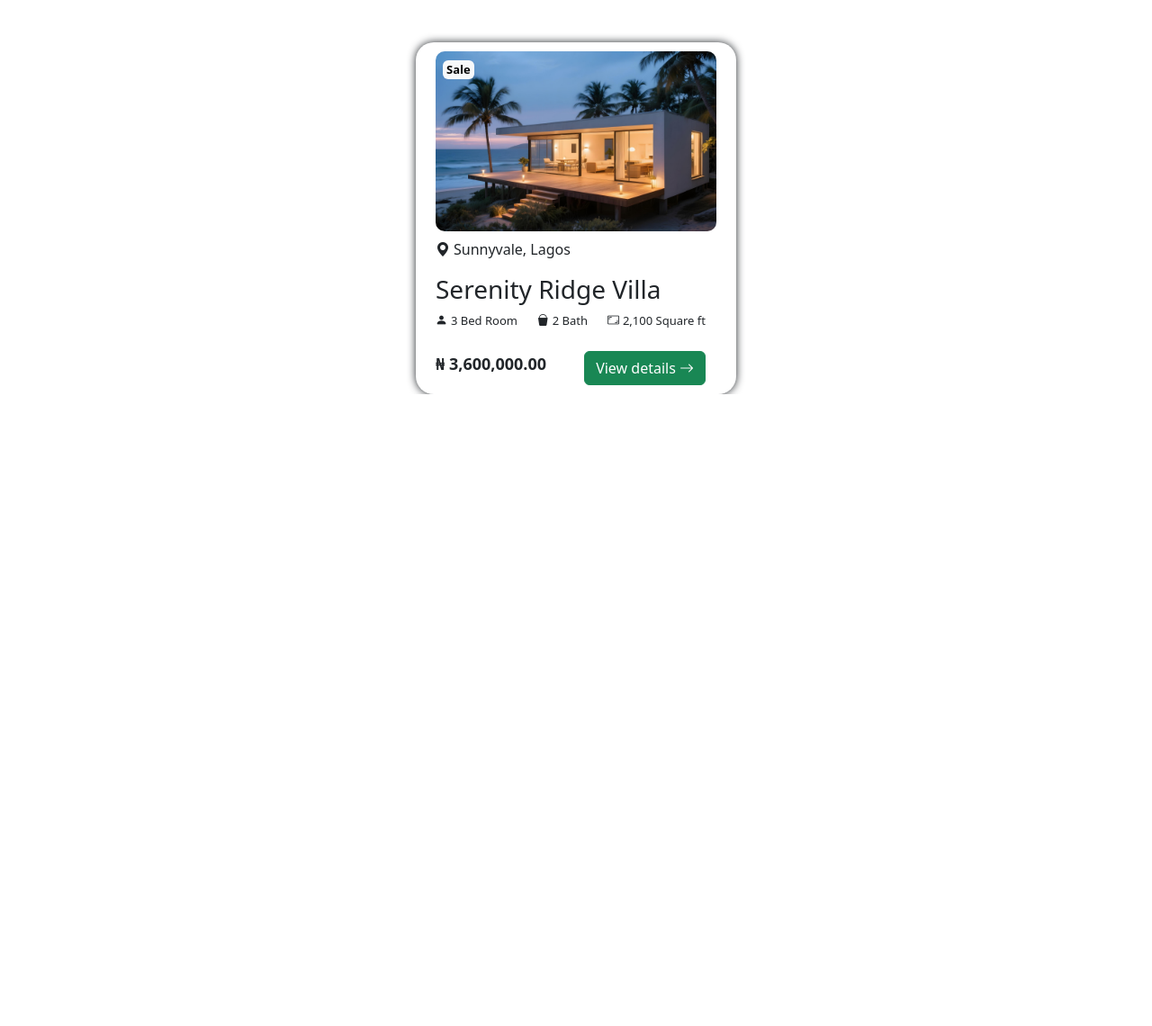
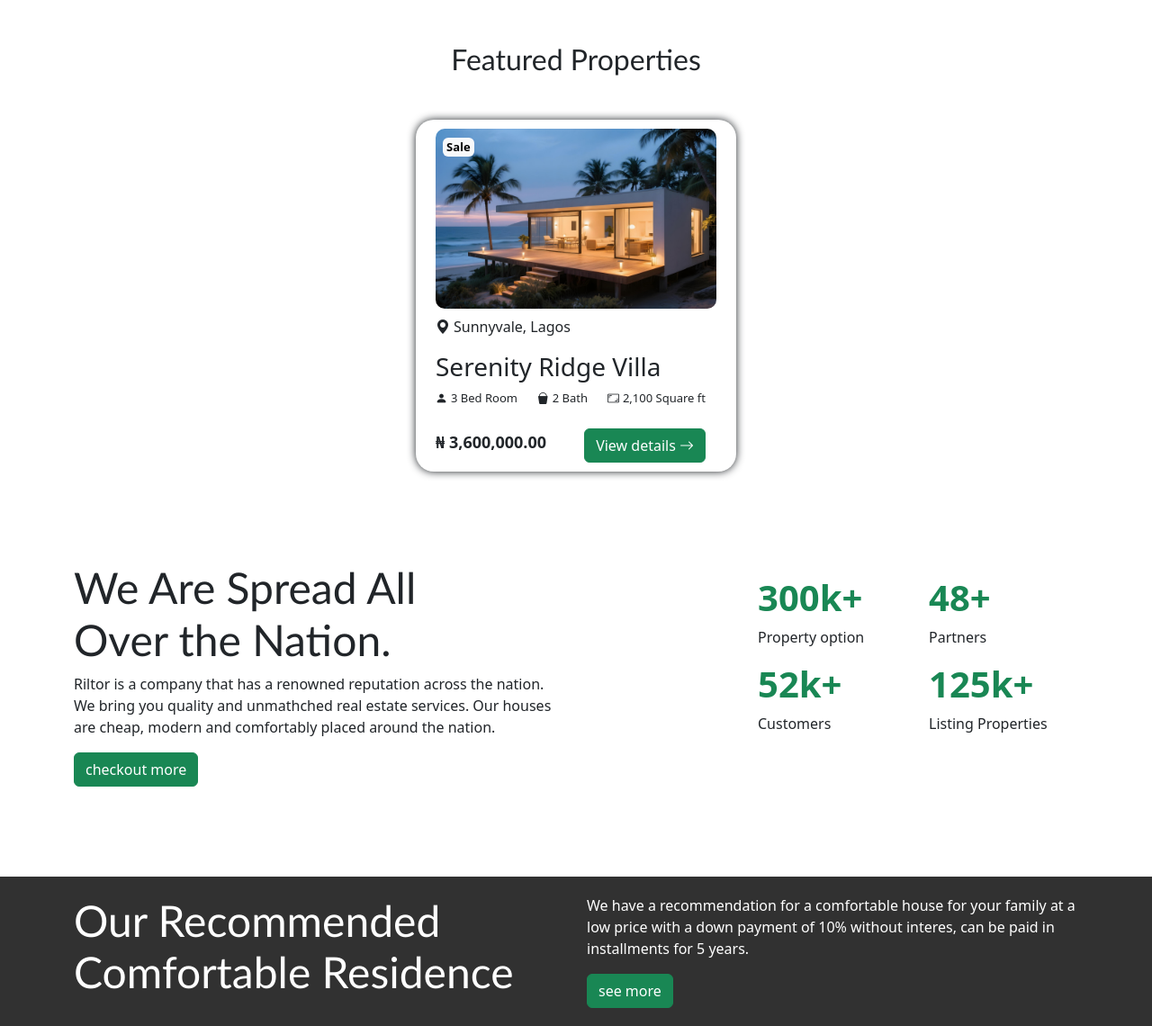
Before and after one commit to LilRex22/Django-Real-Estate-website, a Django app: page / in a window 1280 px wide. Shown: the part 801-1941 px from the top of the page at 90% size. Before the commit the page ends 1239 px from the top, so only its background shows below. Run offline with Django 5.2, Linux system fonts and the light colour scheme; data comes from the database, SQL or seed files in the repository; some libraries are stand-ins or nearby versions.

Commit message:
added more features

```diff
--- a/templates/home.html
+++ b/templates/home.html
@@ -5,7 +5,7 @@
 {% block content %}
     <header class="head_bg">
         <div class="container d-flex flex-column justify-content-center align-items-center" style="height: 90vh;">
-            <h1 class="text-center mt-5 mb-3 display-3 fw-bold" style="color: rgb(48, 48, 48); padding: 50px 0 20px 0;">Your Reliable Ally in <br>Worldwide Real Estate</h1>
+            <h1 class="text-center mt-5 mb-3 display-3 fw-bold" style="color: rgb(48, 48, 48); padding: 50px 0 20px 0;">Your Reliable Ally in <br>Nationwide Real Estate</h1>
 
             <form method="get" class="form-control d-flex justify-content-around p-3 nav_nav">
                 <!-- select option -->
@@ -48,6 +48,7 @@
 
     <section class="mt-5">
         <div class="container">
+            <h2 class="text-center my-5" style="font-family:'Gill Sans', 'Gill Sans MT', Calibri, 'Trebuchet MS', sans-serif;">Featured Properties</h2>
             <div class="row justify-content-center">
                 <div class="col-10 col-lg-4">
                     <div class="container house">
@@ -75,4 +76,62 @@
             </div>
         </div>
     </section>
+
+    <section style="margin-top: 100px;">
+        <div class="container">
+            <div class="row d-flex justify-content-center justify-content-lg-between">
+                <div class="col-10 col-lg-8 text-center text-lg-start" style="width: 100%; max-width: 35rem;">
+                    <h2 class="display-5" style="font-family: 'Gill Sans', 'Gill Sans MT', Calibri, 'Trebuchet MS', sans-serif;">We Are Spread All <br>Over the Nation.</h2>
+                    <p>Riltor is a company that has a renowned reputation
+                        across the nation. We bring you quality and unmathched
+                        real estate services. Our houses are cheap, modern and
+                        comfortably placed around the nation.
+                    </p>
+                    <a href="" class="btn btn-success">checkout more</a>
+                </div>
+
+                <div class="col-10 col-lg-4 text-center text-lg-start mt-5 mt-lg-3">
+                    <div class="row justify-content-center">
+                        <div class="col-6">
+                            <h4 class="display-6 fw-bold text-success">300k+</h4>
+                            <p>Property option</p>
+                        </div>
+
+                        <div class="col-6">
+                            <h4 class="display-6 fw-bold text-success">48+</h4>
+                            <p>Partners</p>
+                        </div>
+
+                        <div class="col-6">
+                            <h4 class="display-6 fw-bold text-success">52k+</h4>
+                            <p>Customers</p>
+                        </div>
+
+                        <div class="col-6">
+                            <h4 class="display-6 fw-bold text-success">125k+</h4>
+                            <p>Listing Properties</p>
+                        </div>
+                    </div>
+                </div>
+            </div>
+        </div>
+    </section>
+
+    <section style="margin-top: 100px; background-color: rgb(49, 49, 49); padding: 20px 0 20px 0;">
+        <div class="container">
+            <div class="row justify-content-center">
+                <div class="col-10 col-lg-6">
+                    <h2 class="display-5 text-white" style="font-family: 'Gill Sans', 'Gill Sans MT', Calibri, 'Trebuchet MS', sans-serif;">Our Recommended <br> Comfortable Residence</h2>
+                </div>
+
+                <div class="col-10 col-lg-6">
+                    <p class="text-white">We have a recommendation for a comfortable house for your family
+                        at a low price with a down payment of 10% without interes, can
+                        be paid in installments for 5 years.
+                    </p>
+                    <a href="" class="btn btn-success">see more</a>
+                </div>
+            </div>
+        </div>
+    </section>
 {% endblock %}
```
